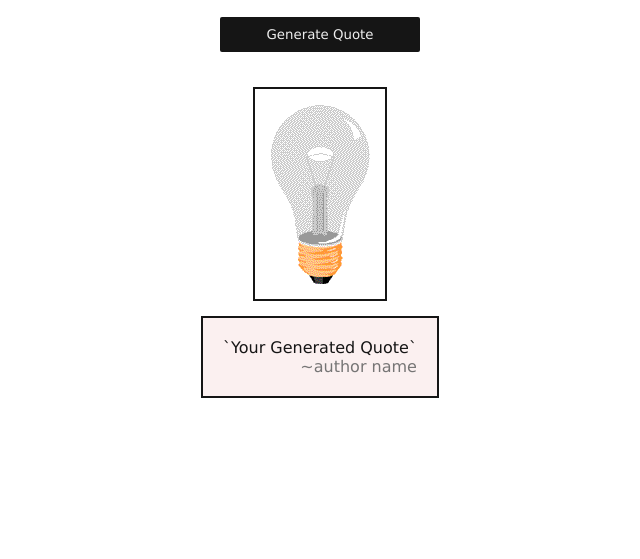
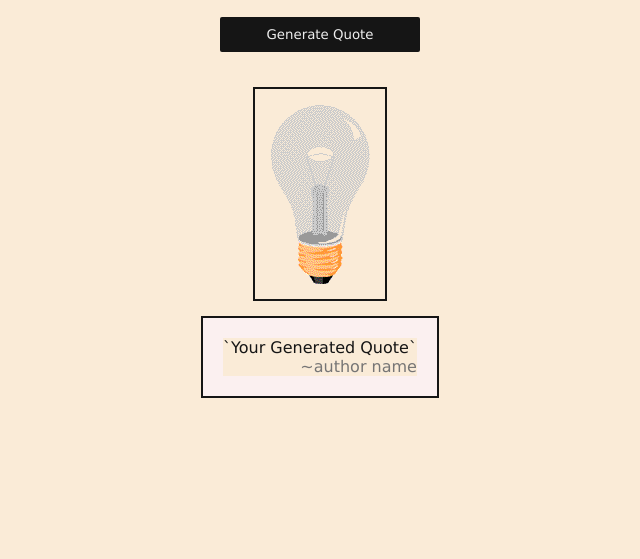
Before and after one commit to amitshankhwar/quoteGeneration, a plain HTML site: page index.html in a window 1280 px wide. Shown: the part 241-800 px from the top of the page, without its empty margins (320-960 px from the left). Drawn offline with Linux system fonts and the light colour scheme.

Commit message:
chnages on bgc

```diff
--- a/index.css
+++ b/index.css
@@ -4,6 +4,7 @@
   box-sizing: border-box;
   font-family: "Lucida Sans", "Lucida Sans Regular", "Lucida Grande",
     "Lucida Sans Unicode", Geneva, Verdana, sans-serif;
+  background-color: antiquewhite;
 }
 
 .container {
--- a/index.html
+++ b/index.html
@@ -4,7 +4,7 @@
     <meta charset="UTF-8" />
     <meta name="viewport" content="width=device-width, initial-scale=1.0" />
     <link rel="stylesheet" href="index.css" />
-    <title>Quotes App</title>
+    <title>My Quotes App</title>
   </head>
   <body>
     <div class="container">
```
